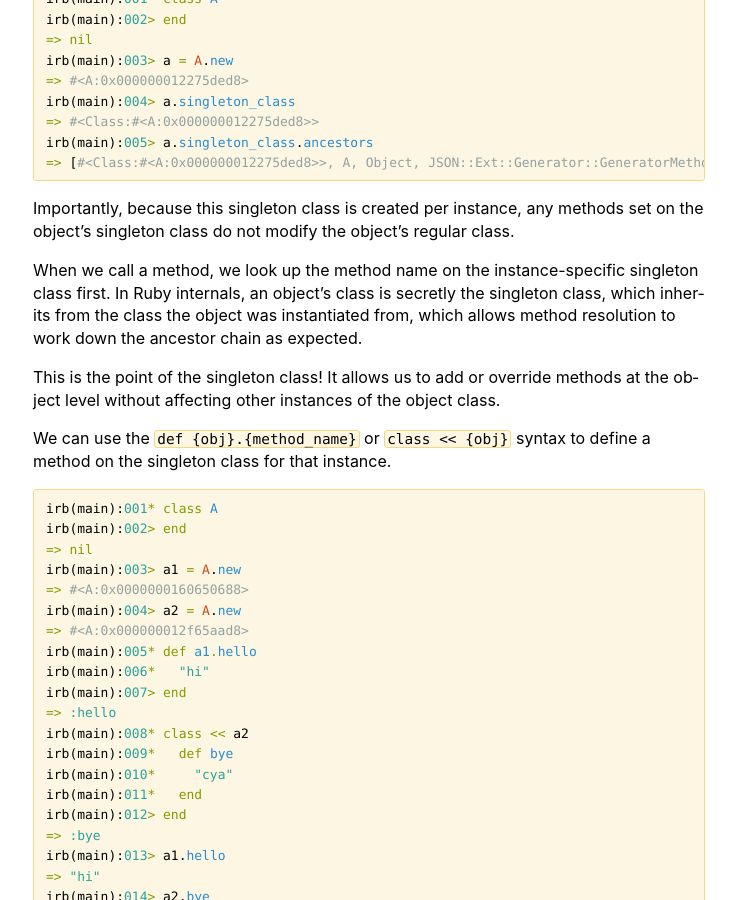
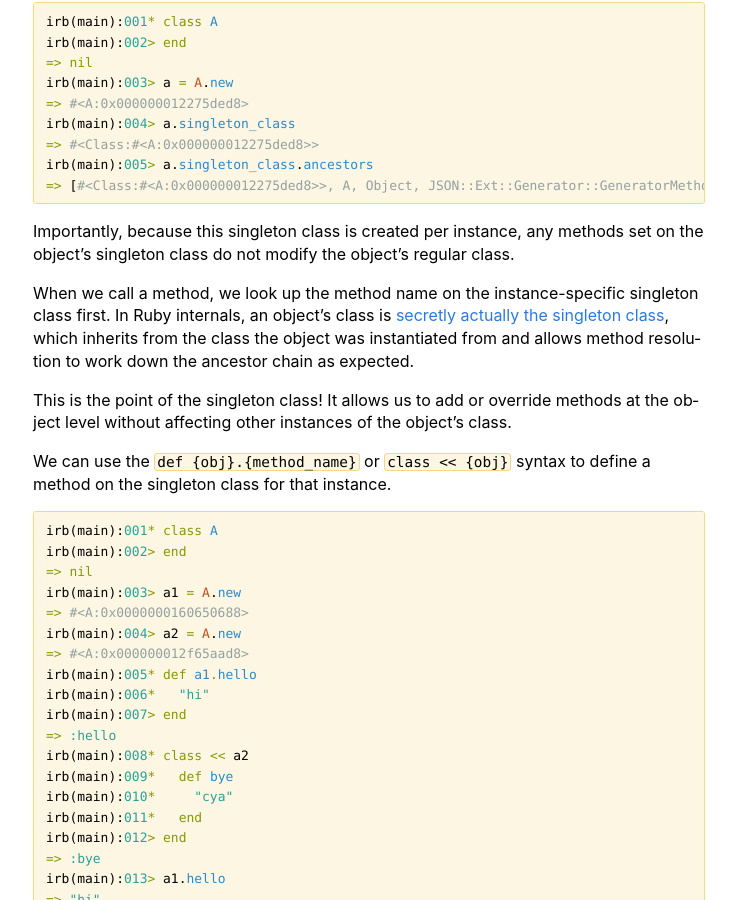
Before and after one commit to themichaelyang/tautology.town, a Jekyll site: the page built from _posts/2025/2025-12-01-ruby-object-model.md, in a window 1280 px wide and 900 px high, scrolled down 4862 px. Shown: the whole window, without its empty margins (271-1007 px from the left). Built offline with Jekyll 4.4.1, drawn with Linux system fonts in a browser that asks for light colours; some of the changed lines change nothing that is shown; some of the changed text lies outside the part shown.

Commit message:
make tweaks to ruby object model post

````diff
--- a/_posts/2025/2025-12-01-ruby-object-model.md
+++ b/_posts/2025/2025-12-01-ruby-object-model.md
@@ -139,7 +139,7 @@
 
 Every object in Ruby has a class.
 
-Even classes are objects. So they have a class too. They are objects with class `Class`.
+Even classes are objects. So they have a class too. They are objects with class `Class` (uppercase).
 
 ```ruby
 irb(main):001* class A
@@ -239,9 +239,9 @@
 
 Importantly, because this singleton class is created per instance, any methods set on the object's singleton class do not modify the object's regular class.
 
-When we call a method, we look up the method name on the instance-specific singleton class first. In Ruby internals, an object's class is secretly the singleton class, which inherits from the class the object was instantiated from, which allows method resolution to work down the ancestor chain as expected.
+When we call a method, we look up the method name on the instance-specific singleton class first. In Ruby internals, an object's class is [secretly actually the singleton class](https://noelrappin.com/blog/2025/03/better-know-a-ruby-thing-method-lookup/#but-i-thought-we-said-something-about-singleton-classes), which inherits from the class the object was instantiated from and allows method resolution to work down the ancestor chain as expected.
 
-This is the point of the singleton class! It allows us to add or override methods at the object level without affecting other instances of the object class.
+This is the point of the singleton class! It allows us to add or override methods at the object level without affecting other instances of the object's class.
 
 We can use the `def {obj}.{method_name}` or `class << {obj}` syntax to define a method on the singleton class for that instance.
 
@@ -429,11 +429,11 @@
 1. Everything is an object
 2. Objects have a class
 3. Classes have methods
-4. Classes have ancestors classes
-5. Methods are found on classes and their ancestors
+4. Classes have ancestor classes
+5. Methods are looked up on a class and its ancestors
 6. Classes are objects
 7. Classes have a class
-8. Objects create a singleton class that inherit from their usual class
+8. Objects create a singleton class that inherits from their regular class
 9. Objects look up methods on their singleton class first
 10. Class methods are methods on the singleton class of a class
 11. Singleton classes have a singleton class
````
